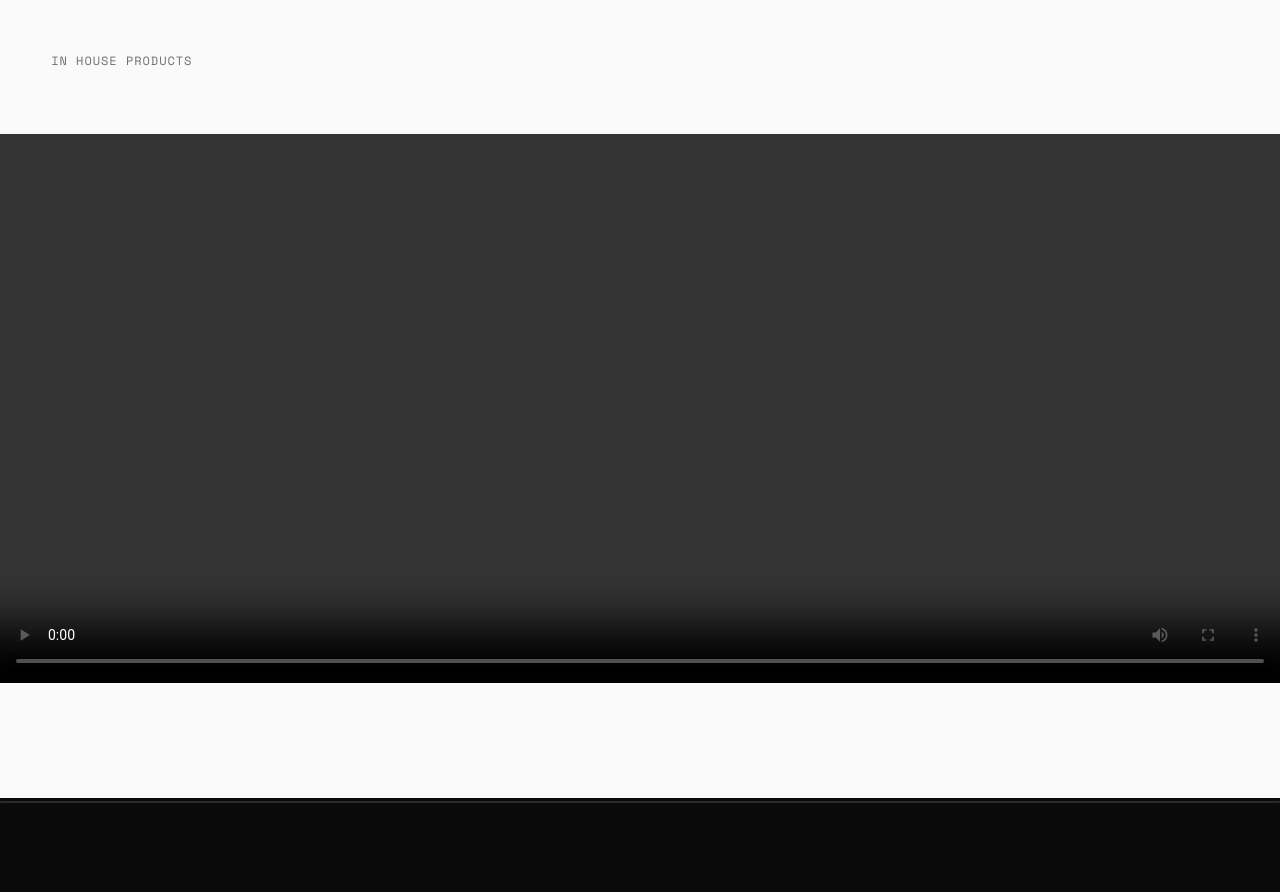
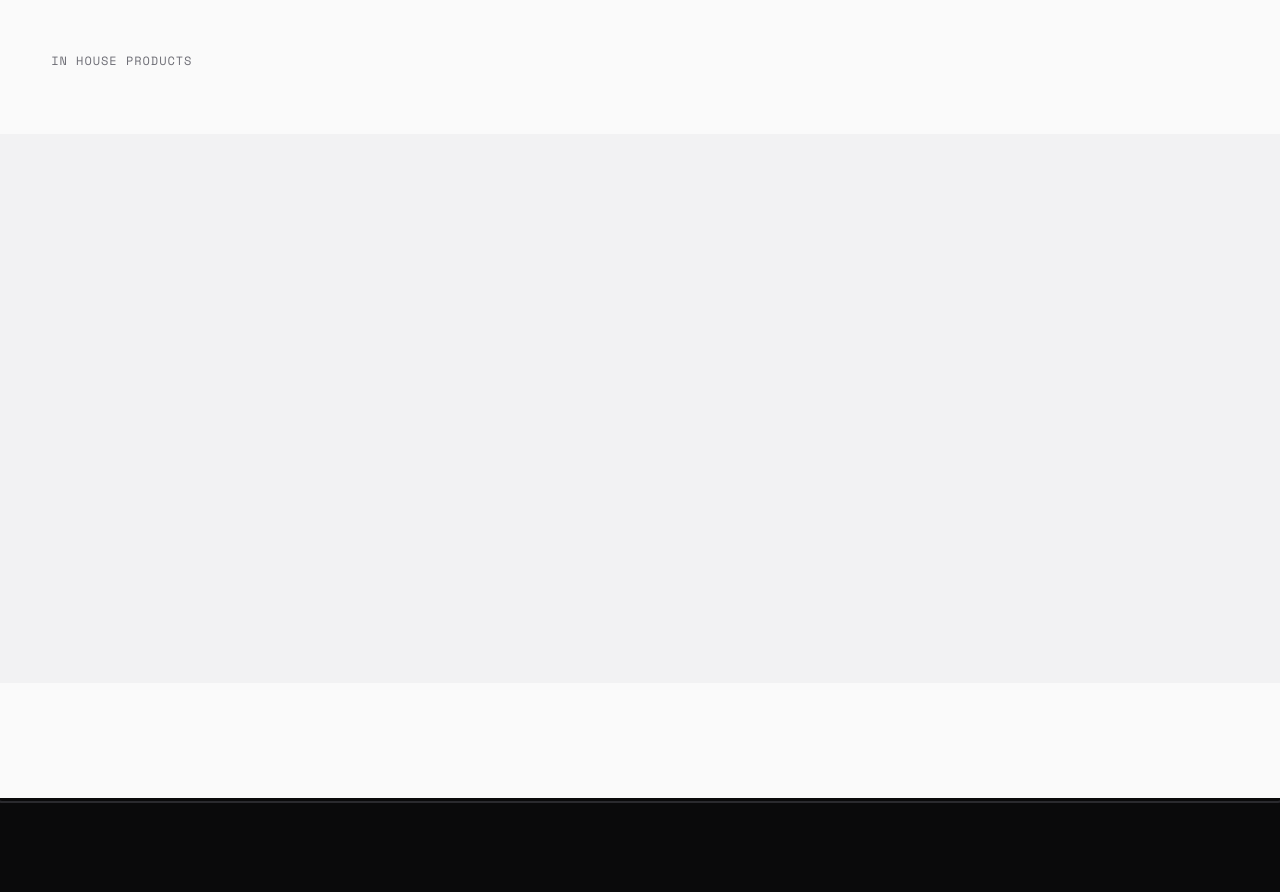
Before and after one commit to avishek-nayak/decode-design, a React (Vite) app: page / in a window 1280 px wide. Shown: the part 3040-3932 px from the top of the page. Built offline with nearby package versions, Linux system fonts and the light colour scheme.

Commit message:
Simplify In House Products to a plain empty media container
Drops the <video> element in favor of a plain full-bleed div — the
asset might end up being a GIF instead of a video, so the container
shouldn't assume either. Same edge-to-edge sizing as before.

```diff
--- a/src/pages/Home.jsx
+++ b/src/pages/Home.jsx
@@ -374,9 +374,9 @@ function TeachingCalloutShapes() {
   );
 }
 
-/** The studio's own products, built and run alongside client work. */
-/** Full-bleed video banner, edge to edge — same 100vw trick as the work
- * treemap and the Learn callout. */
+/** Full-bleed media banner, edge to edge — same 100vw trick as the work
+ * treemap and the Learn callout. Empty for now; drop a video or GIF into
+ * .product-video__media once the asset is ready. */
 function InHouseProducts() {
   return (
     <section className="section rule-t">
@@ -387,16 +387,7 @@ function InHouseProducts() {
       </Container>
 
       <Reveal index={1} className="product-video" style={{ marginTop: 'var(--s-8)' }}>
-        <video
-          className="product-video__player"
-          controls
-          playsInline
-          preload="none"
-        >
-          {/* TODO: add the product reel once it's ready, e.g.
-              <source src="/product-reel.mp4" type="video/mp4" /> */}
-          Your browser does not support embedded video.
-        </video>
+        <div className="product-video__media" />
       </Reveal>
     </section>
   );
--- a/src/styles/pages.css
+++ b/src/styles/pages.css
@@ -254,16 +254,14 @@
   margin-inline: calc(50% - 50vw);
 }
 
-.product-video__player {
-  display: block;
+.product-video__media {
   width: 100%;
   aspect-ratio: 21 / 9;
   background-color: var(--ink-800);
-  color: var(--text-subtle);
 }
 
 @media (max-width: 640px) {
-  .product-video__player {
+  .product-video__media {
     aspect-ratio: 4 / 3;
   }
 }
```
